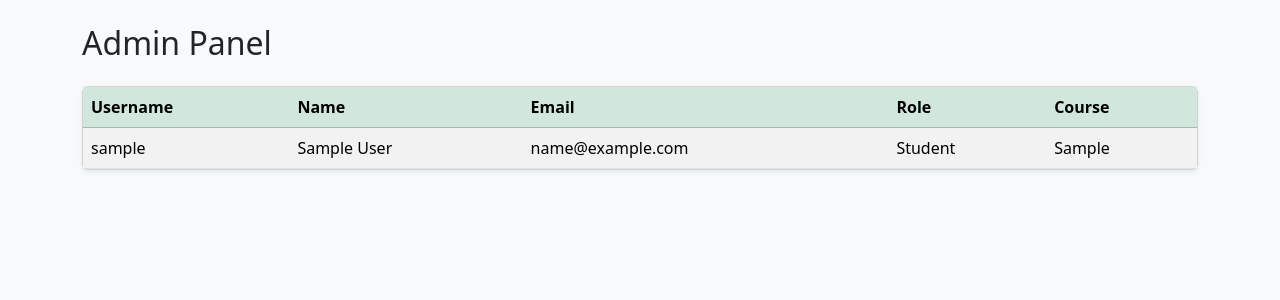
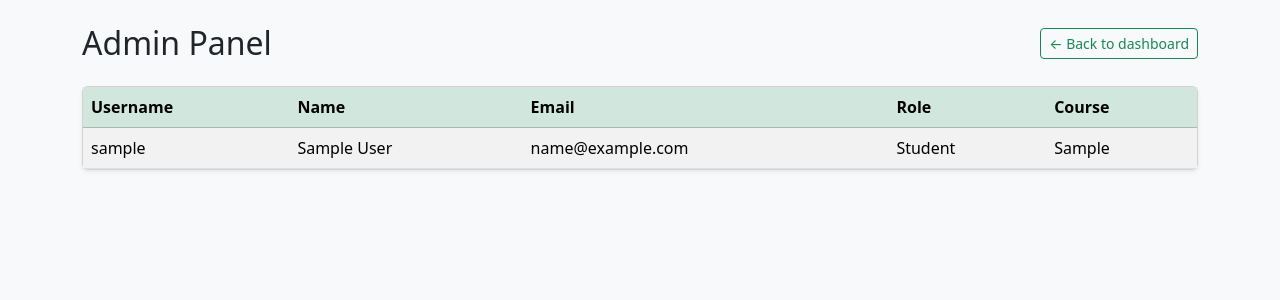
Before and after one commit to abbydorothy/CSIT327-G1-Larawan-AbigailDorothy-FirstDjango, a Django app: template templates/dashboard/admin_panel.html in a window 1280 px wide. Shown: the part 56-356 px from the top of the page. Run offline with Django 5.2, Linux system fonts and the light colour scheme; the template is opened without the code that fills it: values that come from a table or form of the project are taken from there, others are empty; tables that the repository leaves empty hold one stand-in row (values such as "Sample post").

Commit message:
Enhance admin panel layout with back button

```diff
--- a/templates/dashboard/admin_panel.html
+++ b/templates/dashboard/admin_panel.html
@@ -1,7 +1,10 @@
 {% extends "base.html" %}
 {% block title %}Admin Panel | CampusConnect{% endblock %}
 {% block content %}
-<h2 class="mb-4">Admin Panel</h2>
+   <div class="d-flex justify-content-between align-items-center mb-4">
+       <h2 class="mb-0">Admin Panel</h2>
+       <a href="{% url 'dashboard' %}" class="btn btn-outline-success btn-sm">&larr; Back to dashboard</a>
+   </div>
 <div class="card shadow-sm">
     <div class="table-responsive">
         <table class="table table-striped mb-0">
```
